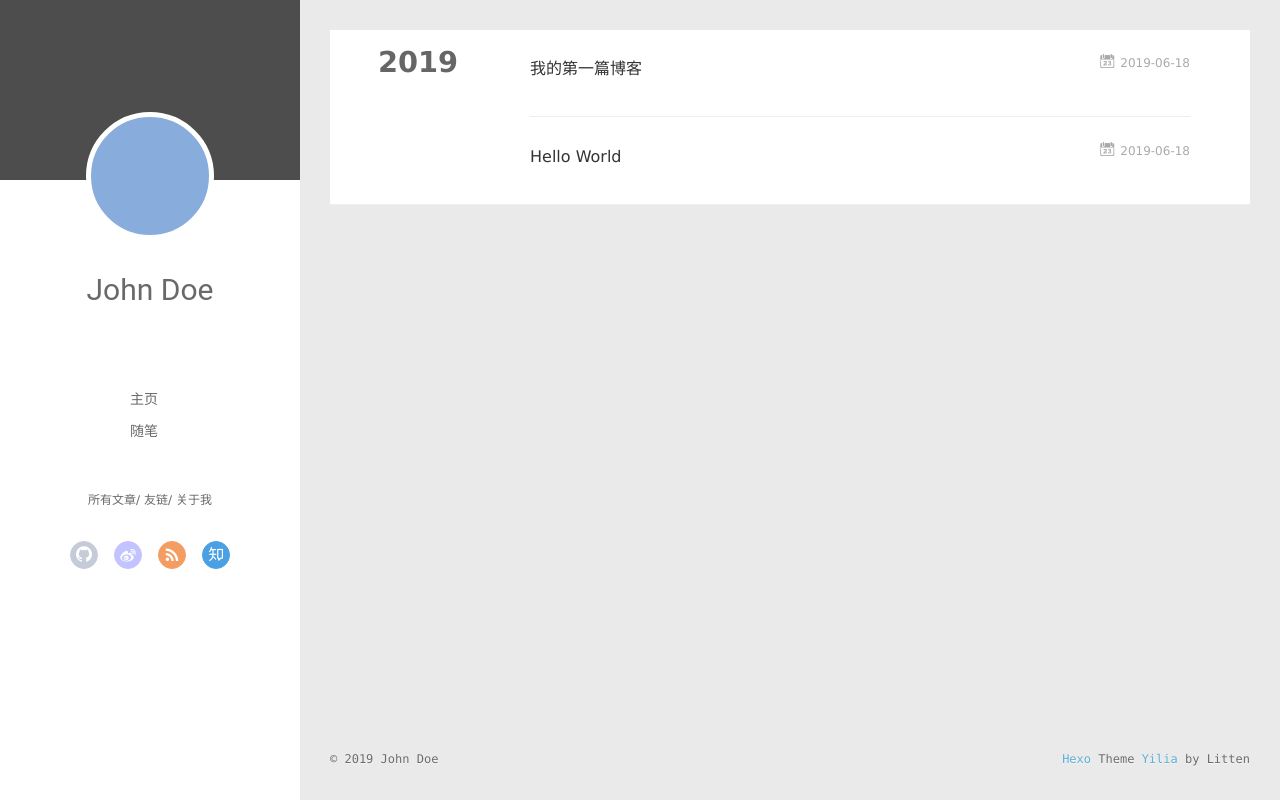
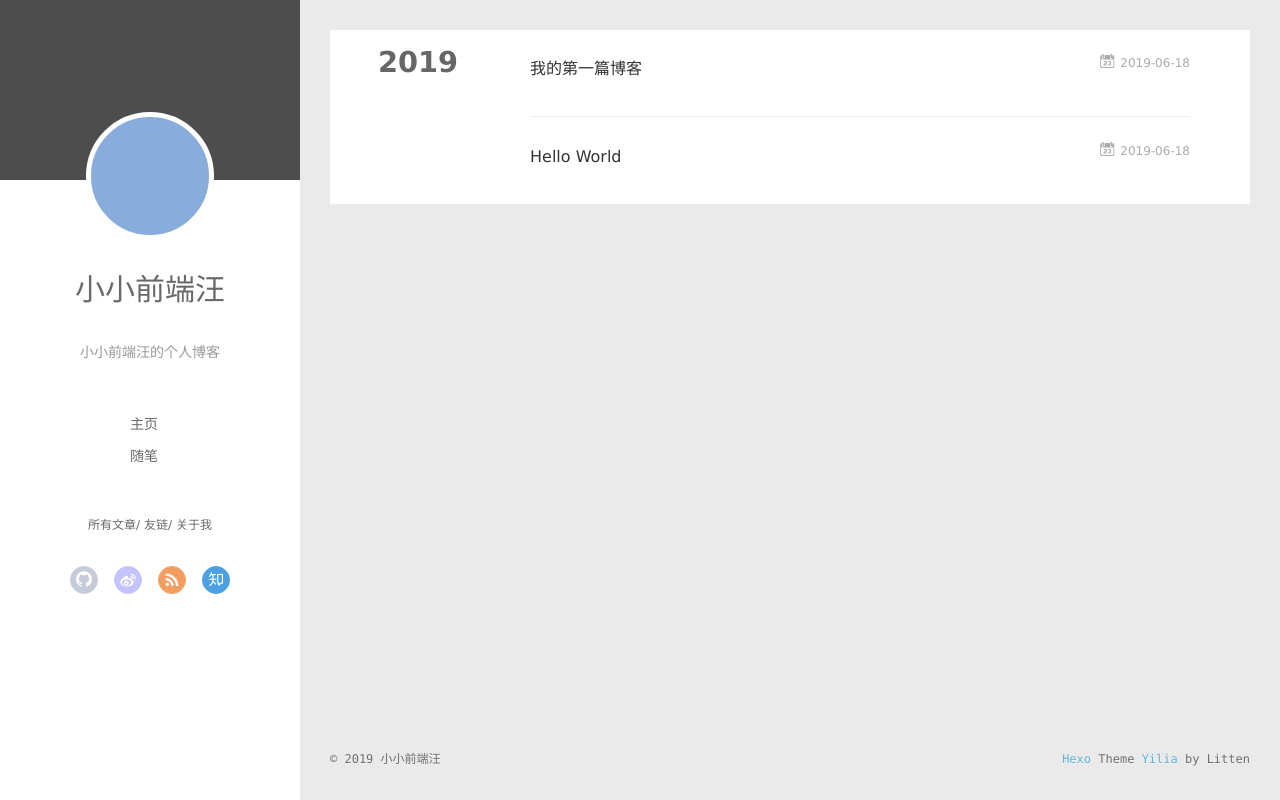
Before and after one commit to wangtengyz/wangtengyz.github.io, a plain HTML site: page archives/2019/06/index.html in a window 1280 px wide. Drawn offline with Linux system fonts and the light colour scheme.

Commit message:
Site updated: 2019-06-19 01:12:26

```diff
--- a/archives/2019/06/index.html
+++ b/archives/2019/06/index.html
@@ -6,17 +6,21 @@
   <meta name="renderer" content="webkit">
   <meta http-equiv="X-UA-Compatible" content="IE=edge">
   <link rel="dns-prefetch" href="http://yoursite.com">
-  <title>Archives: 2019/6 | Hexo</title>
+  <title>Archives: 2019/6 | 小小前端汪的个人博客</title>
   <meta name="viewport" content="width=device-width, initial-scale=1, maximum-scale=1">
-  <meta property="og:type" content="website">
-<meta property="og:title" content="Hexo">
+  <meta name="description" content="小小前端汪的个人博客,是记录博主学习和成长的一个自媒体博客，发展方向：web前端开发、移动端开发、javascript、vue.js、webpack、Node.js、微信小程序、H5、TypeScript。">
+<meta name="keywords" content="web前端开发、移动端开发、javascript、vue.js、webpack、Node.js、微信小程序、H5">
+<meta property="og:type" content="website">
+<meta property="og:title" content="小小前端汪的个人博客">
 <meta property="og:url" content="http://yoursite.com/archives/2019/06/index.html">
-<meta property="og:site_name" content="Hexo">
+<meta property="og:site_name" content="小小前端汪的个人博客">
+<meta property="og:description" content="小小前端汪的个人博客,是记录博主学习和成长的一个自媒体博客，发展方向：web前端开发、移动端开发、javascript、vue.js、webpack、Node.js、微信小程序、H5、TypeScript。">
 <meta property="og:locale" content="default">
 <meta name="twitter:card" content="summary">
-<meta name="twitter:title" content="Hexo">
+<meta name="twitter:title" content="小小前端汪的个人博客">
+<meta name="twitter:description" content="小小前端汪的个人博客,是记录博主学习和成长的一个自媒体博客，发展方向：web前端开发、移动端开发、javascript、vue.js、webpack、Node.js、微信小程序、H5、TypeScript。">
 
-    <link rel="alternative" href="/atom.xml" title="Hexo" type="application/atom+xml">
+    <link rel="alternative" href="/atom.xml" title="小小前端汪的个人博客" type="application/atom+xml">
 
 
     <link rel="icon" href="/favicon.png">
@@ -46,8 +50,10 @@
 			<img src="" class="js-avatar">
 		</a>
 		<hgroup>
-		  <h1 class="header-author"><a href="/">John Doe</a></h1>
+		  <h1 class="header-author"><a href="/">小小前端汪</a></h1>
 		</hgroup>
+
+		<p class="header-subtitle">小小前端汪的个人博客</p>
 
 
 		<nav class="header-menu">
@@ -104,8 +110,10 @@
 				<img src="" class="js-avatar">
 			</div>
 			<hgroup>
-			  <h1 class="header-author js-header-author">John Doe</h1>
+			  <h1 class="header-author js-header-author">小小前端汪</h1>
 			</hgroup>
+
+			<p class="header-subtitle"><i class="icon icon-quo-left"></i>小小前端汪的个人博客<i class="icon icon-quo-right"></i></p>
 
 
 
@@ -229,7 +237,7 @@
   <div class="outer">
     <div id="footer-info">
     	<div class="footer-left">
-    		&copy; 2019 John Doe
+    		&copy; 2019 小小前端汪
     	</div>
       	<div class="footer-right">
       		<a href="http://hexo.io/" target="_blank">Hexo</a>  Theme <a href="https://github.com/litten/hexo-theme-yilia" target="_blank">Yilia</a> by Litten
```
Also changed, not shown: 2019/06/18/hello-world/index.html (+11 -6 lines), 2019/06/18/我的第一篇博客/index.html (+11 -6 lines), archives/2019/index.html (+17 -9 lines), archives/index.html (+17 -9 lines), index.html (+17 -9 lines).
